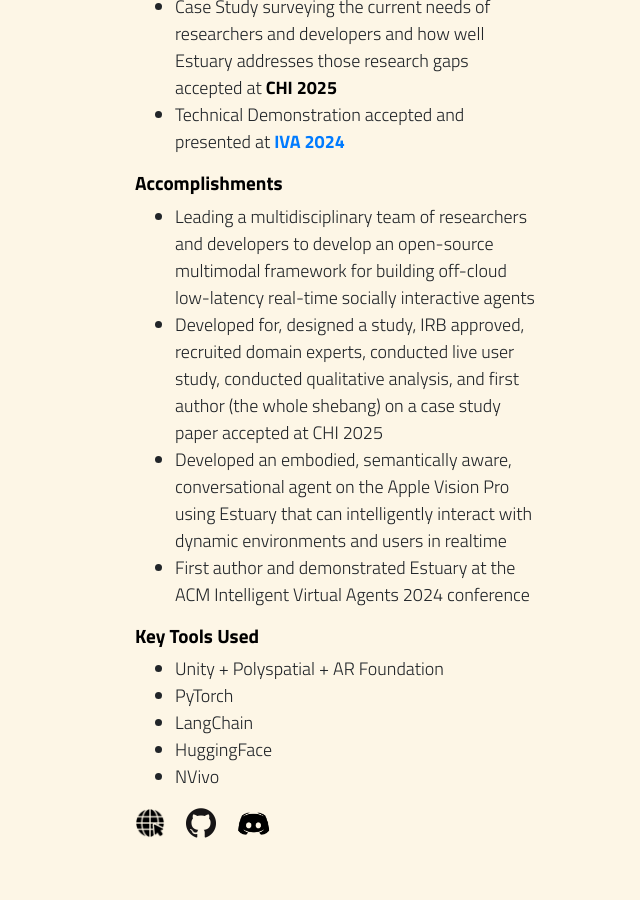
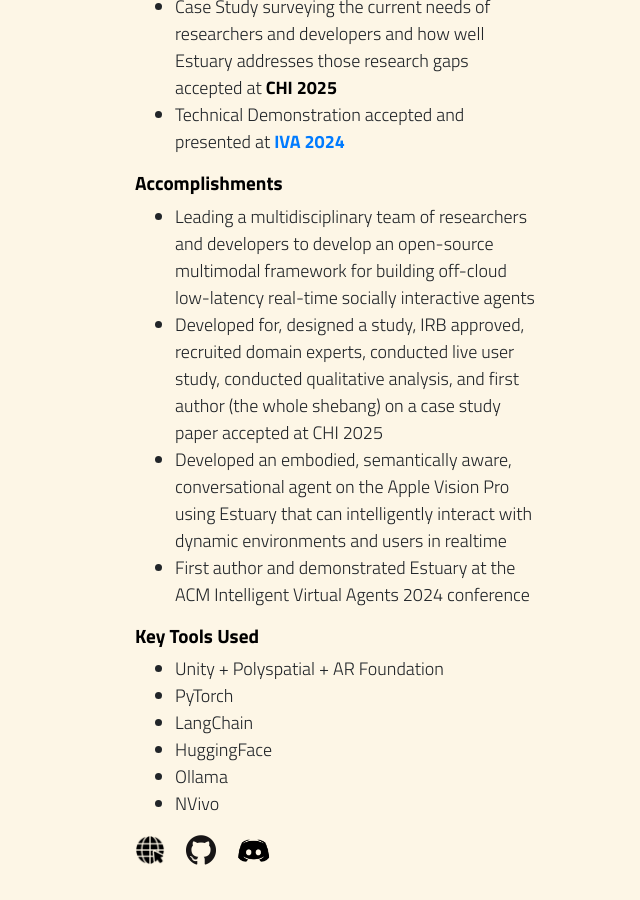
Before and after one commit to Spencer-L/Spencer-L.github.io, a Jekyll site: the page built from pages/software/estuary.html, in a window 1280 px wide and 900 px high, scrolled down 935 px. Shown: the whole window, without its empty margins (640-1280 px from the left). Built offline with Jekyll 4.4.1, drawn with Linux system fonts in a browser that asks for light colours; nearby versions of some CDN libraries; before the commit the page ends 1808 px from its top, so only the background shows below that.

Commit message:
added Ollama to tools used

```diff
--- a/pages/software/estuary.html
+++ b/pages/software/estuary.html
@@ -70,13 +70,16 @@ permalink: /projects/estuary
                         Unity + Polyspatial + AR Foundation
                     </li>
                     <li>
-                         PyTorch
+                        PyTorch
                     </li>
                     <li>
                         LangChain
                     </li>
                     <li>
                         HuggingFace
+                    </li>
+                    <li>
+                        Ollama
                     </li>
                     <li>
                         NVivo
```
